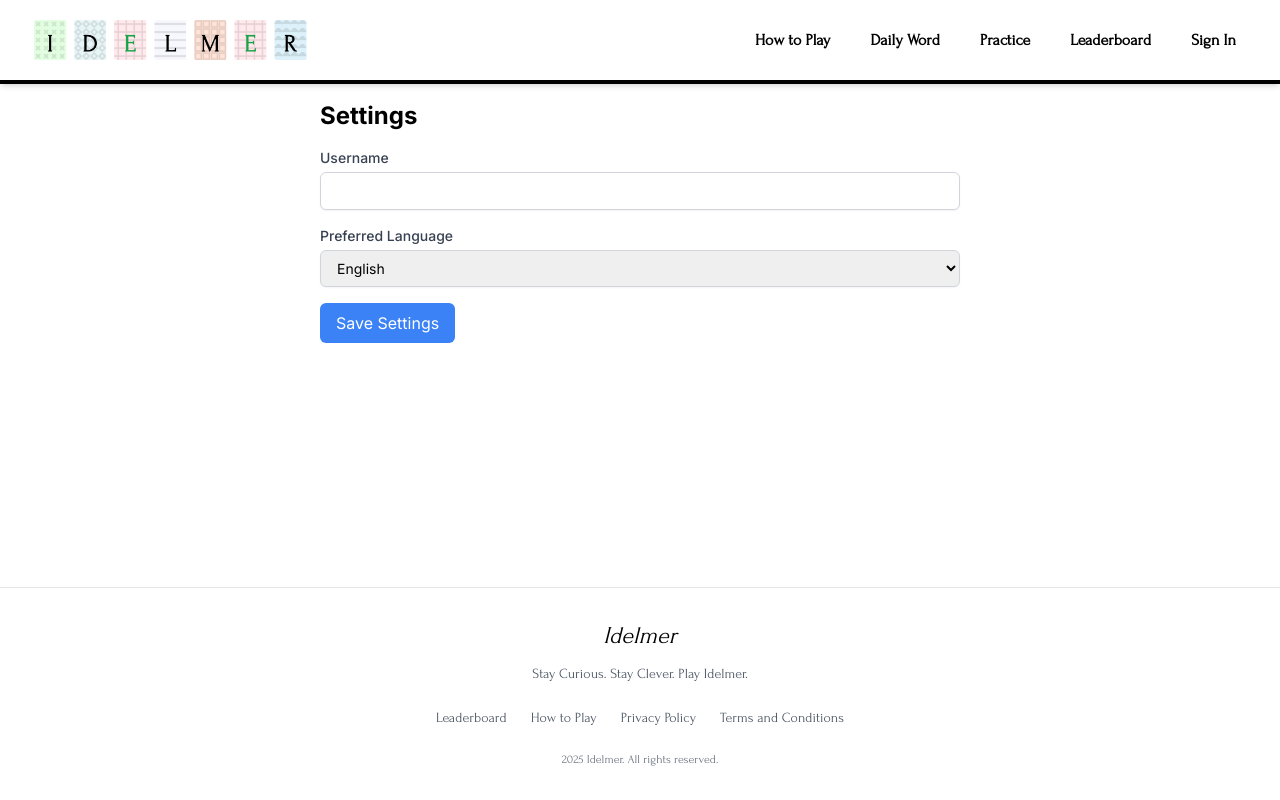
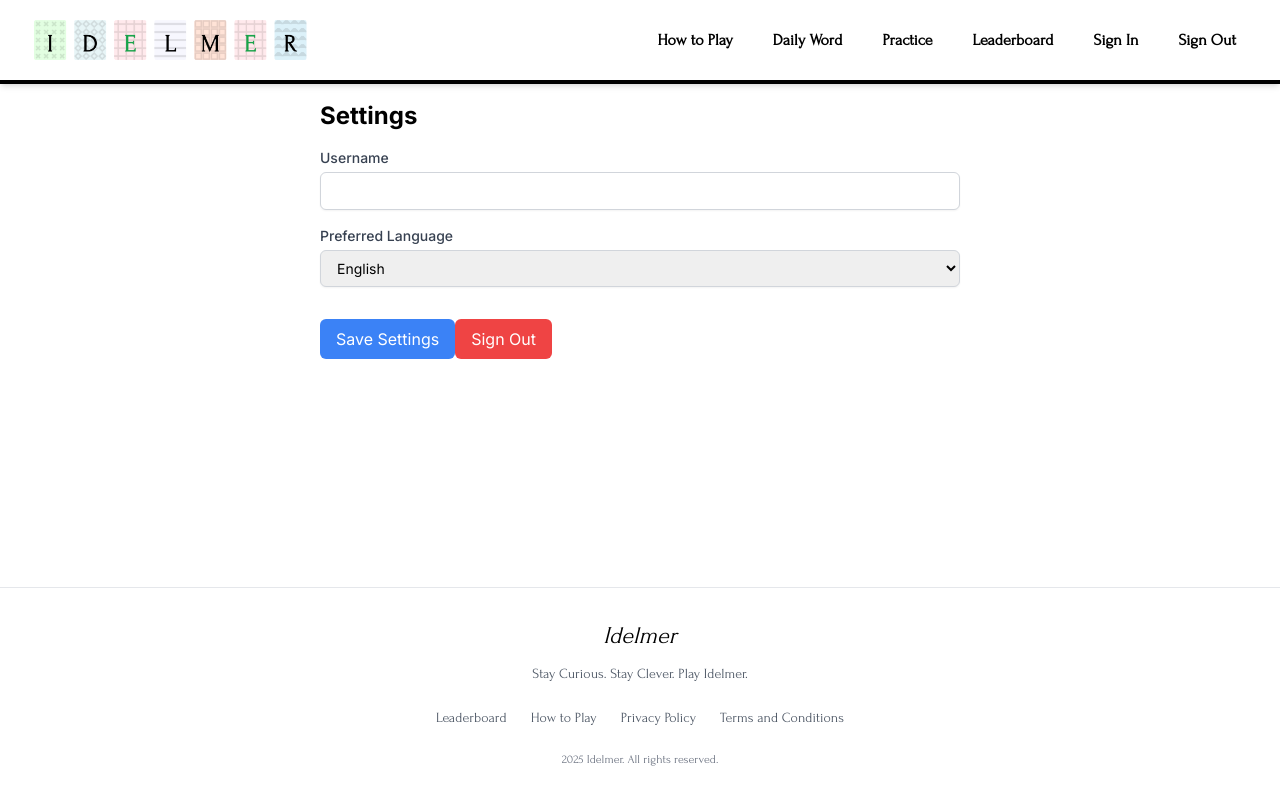
Before and after one commit to pabloasc/idelmer, a Next.js app: page /settings in a window 1280 px wide. Built offline with nearby package versions, Linux system fonts and the light colour scheme; no server answers; a web font is replaced by a local one.

Commit message:
update header to sign out on settings

```diff
--- a/src/app/settings/page.tsx
+++ b/src/app/settings/page.tsx
@@ -7,7 +7,7 @@ const SettingsPage = () => {
   const [user, setUser] = useState<{ id: string; email: string; username: string; language: string } | null>(null);
   const [username, setUsername] = useState('');
   const [language, setLanguage] = useState('english');
-  const { user: authUser, loading } = useAuth();
+  const { user: authUser, loading, signOut } = useAuth();
 
   useEffect(() => {
     const fetchUser = async () => {
@@ -93,6 +93,12 @@ const SettingsPage = () => {
       >
         Save Settings
       </button>
+      <button
+        onClick={signOut}
+        className="mt-4 px-4 py-2 bg-red-500 text-white rounded-md hover:bg-red-600"
+      >
+        Sign Out
+      </button>
     </div>
   );
 };
--- a/src/components/Header.tsx
+++ b/src/components/Header.tsx
@@ -2,11 +2,30 @@
 
 import Link from 'next/link';
 import { useAuth } from '@/contexts/AuthContext';
-import React from 'react';
+import React, { useState, useEffect } from 'react';
 
 export default function Header() {
   const { user, signOut } = useAuth();
+  const [username, setUsername] = useState('');
   const [isMobileMenuOpen, setIsMobileMenuOpen] = React.useState(false);
+
+  useEffect(() => {
+    const fetchUsername = async () => {
+      if (!user) return;
+      try {
+        const response = await fetch(`/api/user?userId=${user.id}`);
+        if (!response.ok) {
+          throw new Error('Failed to fetch username');
+        }
+        const data = await response.json();
+        setUsername(data.username);
+      } catch (error) {
+        console.error('Error fetching username:', error);
+      }
+    };
+
+    fetchUsername();
+  }, [user]);
 
   return (
     <header className="bg-white shadow-md relative z-50 border-b-4 border-black font-forum">
@@ -14,7 +33,7 @@ export default function Header() {
         <div className="flex justify-between items-center h-20">
           <div className="flex flex-col items-center">
             <Link href="/" className="text-3xl sm:text-4xl font-extrabold tracking-wide text-black">
-            <img src="/logo.png" alt="Idelmer Logo" className="h-12 w-auto object-contain" />
+              <img src="/logo.png" alt="Idelmer Logo" className="h-12 w-auto object-contain" />
             </Link>
           </div>
           <nav className="flex items-center space-x-4">
@@ -68,7 +87,11 @@ export default function Header() {
                 Sign In
               </Link>
             )}
-            {user && (
+            {user && username ? (
+              <Link href="/settings" className="ml-4 text-sm text-gray-600">
+                Welcome, {username}
+              </Link>
+            ) : (
               <button
                 onClick={() => signOut()}
                 className="hidden sm:block text-black hover:text-gray-700 px-3 py-2 rounded-md text-base font-semibold"
@@ -113,7 +136,11 @@ export default function Header() {
                   Sign In
                 </Link>
               )}
-              {user && (
+              {user && username ? (
+                <Link href="/settings" className="ml-4 text-sm text-gray-600">
+                  {username}
+                </Link>
+              ) : (
                 <button
                   onClick={() => signOut()}
                   className="block px-3 py-2 rounded-md text-base font-semibold text-black hover:text-gray-700 hover:bg-gray-100"
```
